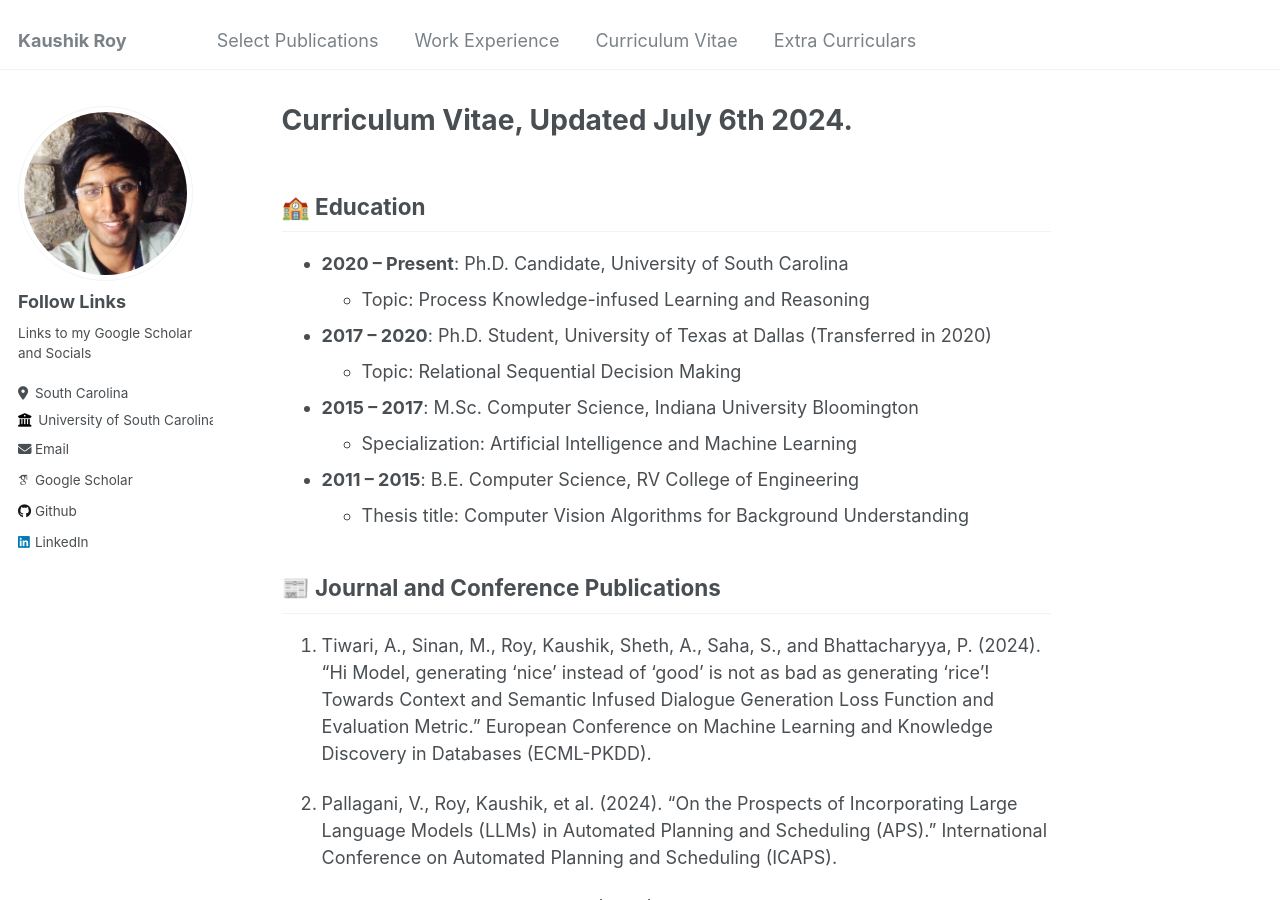
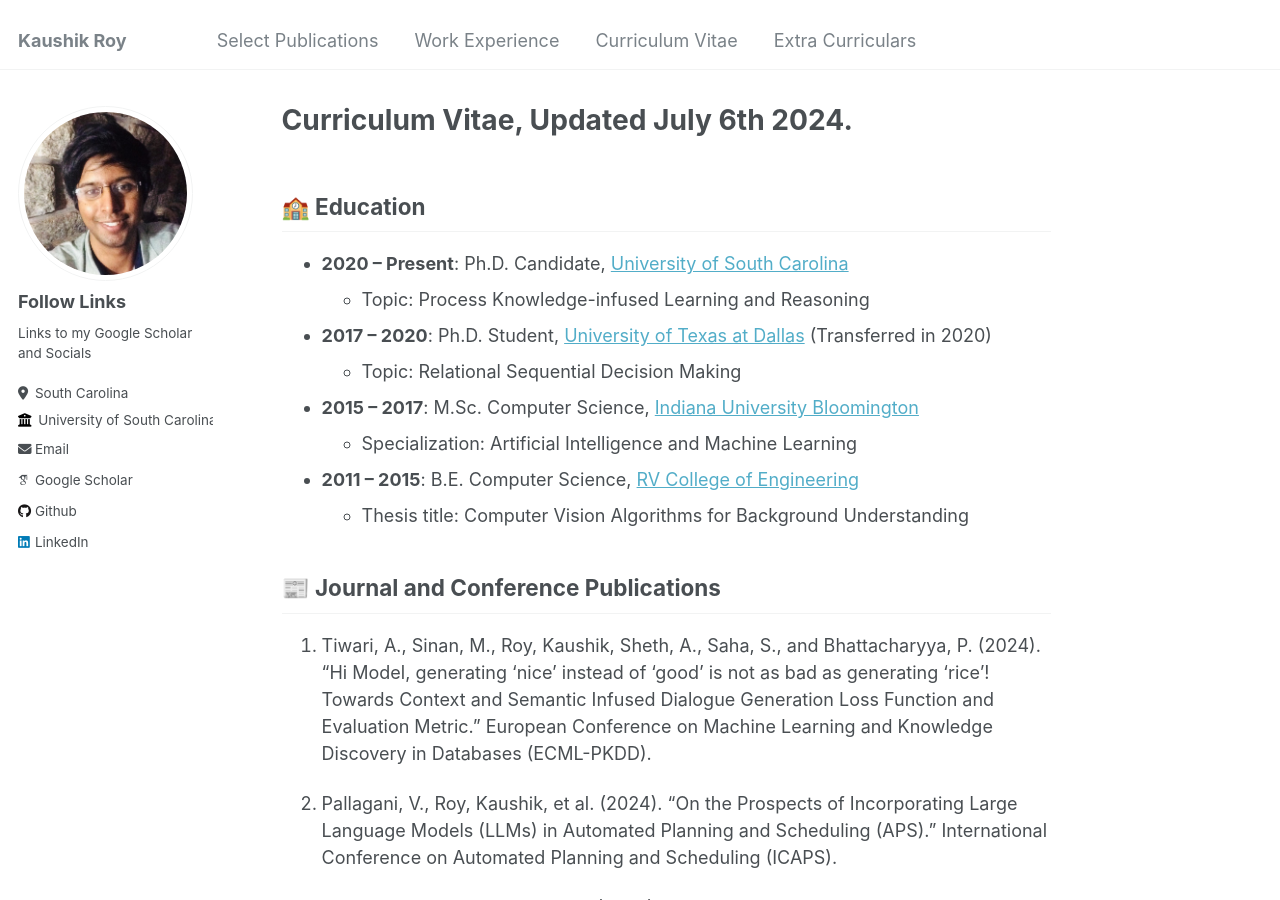
Before and after one commit to kauroy1994/home, a Jekyll site: the page built from _pages/markdown.md, in a window 1280 px wide and 900 px high. Built offline with Jekyll 4.4.1, drawn with Linux system fonts in a browser that asks for light colours; some web fonts are replaced; part of the change alters nothing that is shown.

```diff
--- a/_pages/markdown.md
+++ b/_pages/markdown.md
@@ -6,13 +6,13 @@ author_profile: true
 
 ## 🏫 Education
 
-- **2020 – Present**: Ph.D. Candidate, University of South Carolina
+- **2020 – Present**: Ph.D. Candidate, [University of South Carolina](https://sc.edu/)
   - Topic: Process Knowledge-infused Learning and Reasoning
-- **2017 – 2020**: Ph.D. Student, University of Texas at Dallas (Transferred in 2020)
+- **2017 – 2020**: Ph.D. Student, [University of Texas at Dallas](https://www.utdallas.edu/) (Transferred in 2020)
   - Topic: Relational Sequential Decision Making
-- **2015 – 2017**: M.Sc. Computer Science, Indiana University Bloomington
+- **2015 – 2017**: M.Sc. Computer Science, [Indiana University Bloomington](https://bloomington.iu.edu/index.html)
   - Specialization: Artificial Intelligence and Machine Learning
-- **2011 – 2015**: B.E. Computer Science, RV College of Engineering
+- **2011 – 2015**: B.E. Computer Science, [RV College of Engineering](https://www.rvce.edu.in/)
   - Thesis title: Computer Vision Algorithms for Background Understanding
 
 ## 📰 Journal and Conference Publications
```
